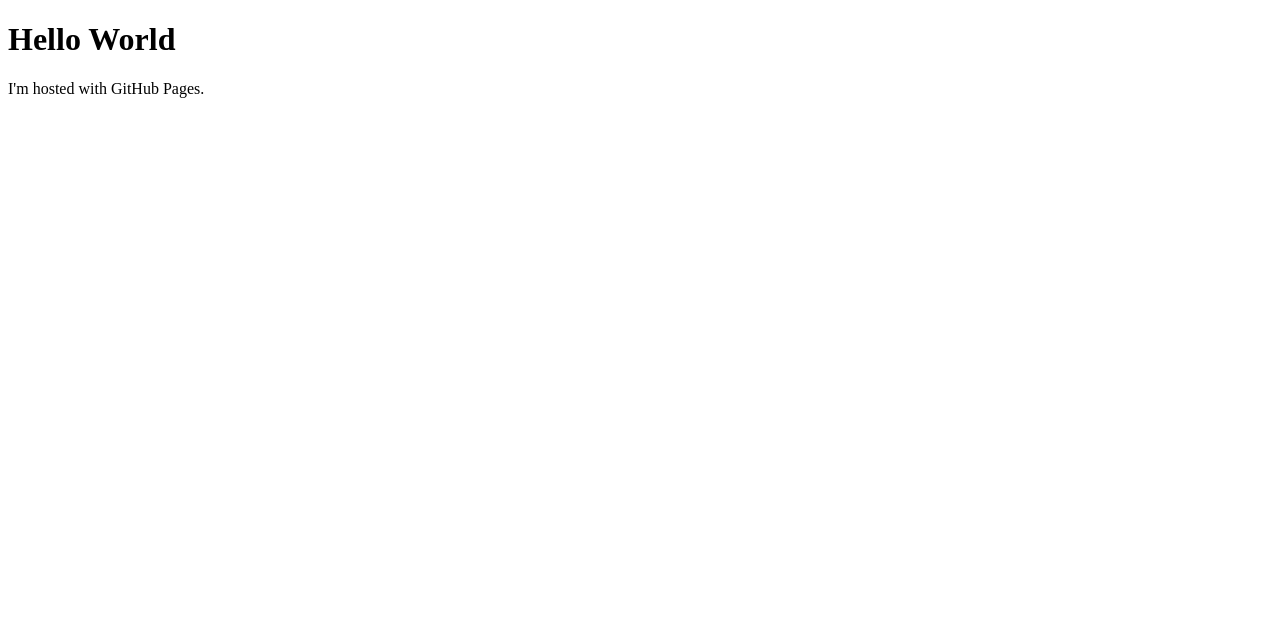
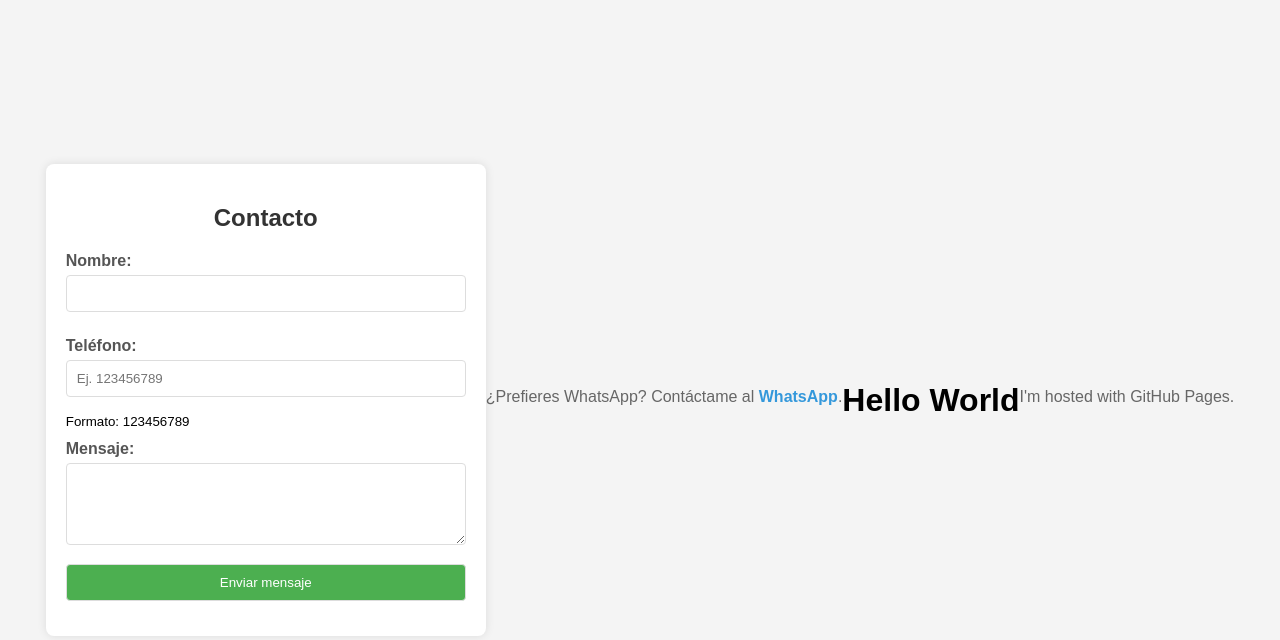
Before and after one commit to alejandramatiasmartin2/alejandramatiasmartin2.github.io, a plain HTML site: page index.html in a window 1280 px wide. Drawn offline with Linux system fonts and the light colour scheme.

Commit message:
recontact commit

```diff
--- a/index.html
+++ b/index.html
@@ -1,3 +1,103 @@
+<!DOCTYPE html>
+<html lang="es">
+<head>
+    <meta charset="UTF-8">
+    <meta name="viewport" content="width=device-width, initial-scale=1.0">
+    <title>Formulario de Contacto</title>
+    <style>
+        body {
+            font-family: 'Arial', sans-serif;
+            background-color: #f4f4f4;
+            margin: 0;
+            padding: 0;
+            display: flex;
+            justify-content: center;
+            align-items: center;
+            height: 100vh;
+        }
+
+        form {
+            background-color: #ffffff;
+            padding: 20px;
+            border-radius: 8px;
+            box-shadow: 0 0 10px rgba(0, 0, 0, 0.1);
+            max-width: 400px;
+            width: 100%;
+        }
+
+        h2 {
+            text-align: center;
+            color: #333333;
+        }
+
+        label {
+            display: block;
+            margin: 10px 0 5px;
+            font-weight: bold;
+            color: #555555;
+        }
+
+        input,
+        textarea {
+            width: 100%;
+            padding: 10px;
+            margin-bottom: 15px;
+            border: 1px solid #dddddd;
+            border-radius: 4px;
+            box-sizing: border-box;
+        }
+
+        input[type="submit"] {
+            background-color: #4CAF50;
+            color: white;
+            cursor: pointer;
+            transition: background-color 0.3s ease;
+        }
+
+        input[type="submit"]:hover {
+            background-color: #45a049;
+        }
+
+        p {
+            text-align: center;
+            margin-top: 10px;
+            color: #666666;
+        }
+
+        a {
+            color: #3498db;
+            text-decoration: none;
+            font-weight: bold;
+        }
+
+        a:hover {
+            text-decoration: underline;
+        }
+    </style>
+</head>
+<body>
+
+    <form action="#" method="post">
+        <h2>Contacto</h2>
+
+        <label for="nombre">Nombre:</label>
+        <input type="text" id="nombre" name="nombre" required>
+
+        <label for="telefono">Teléfono:</label>
+        <input type="tel" id="telefono" name="telefono" pattern="[0-9]{9}" placeholder="Ej. 123456789" required>
+        <small>Formato: 123456789</small>
+
+        <label for="mensaje">Mensaje:</label>
+        <textarea id="mensaje" name="mensaje" rows="4" required></textarea>
+
+        <input type="submit" value="Enviar mensaje">
+    </form>
+
+    <p>¿Prefieres WhatsApp? Contáctame al <a href="https://wa.me/tunumerodetelefono" target="_blank">WhatsApp</a>.</p>
+
+</body>
+</html>
+
 
 <!DOCTYPE html>
 <html>
```
